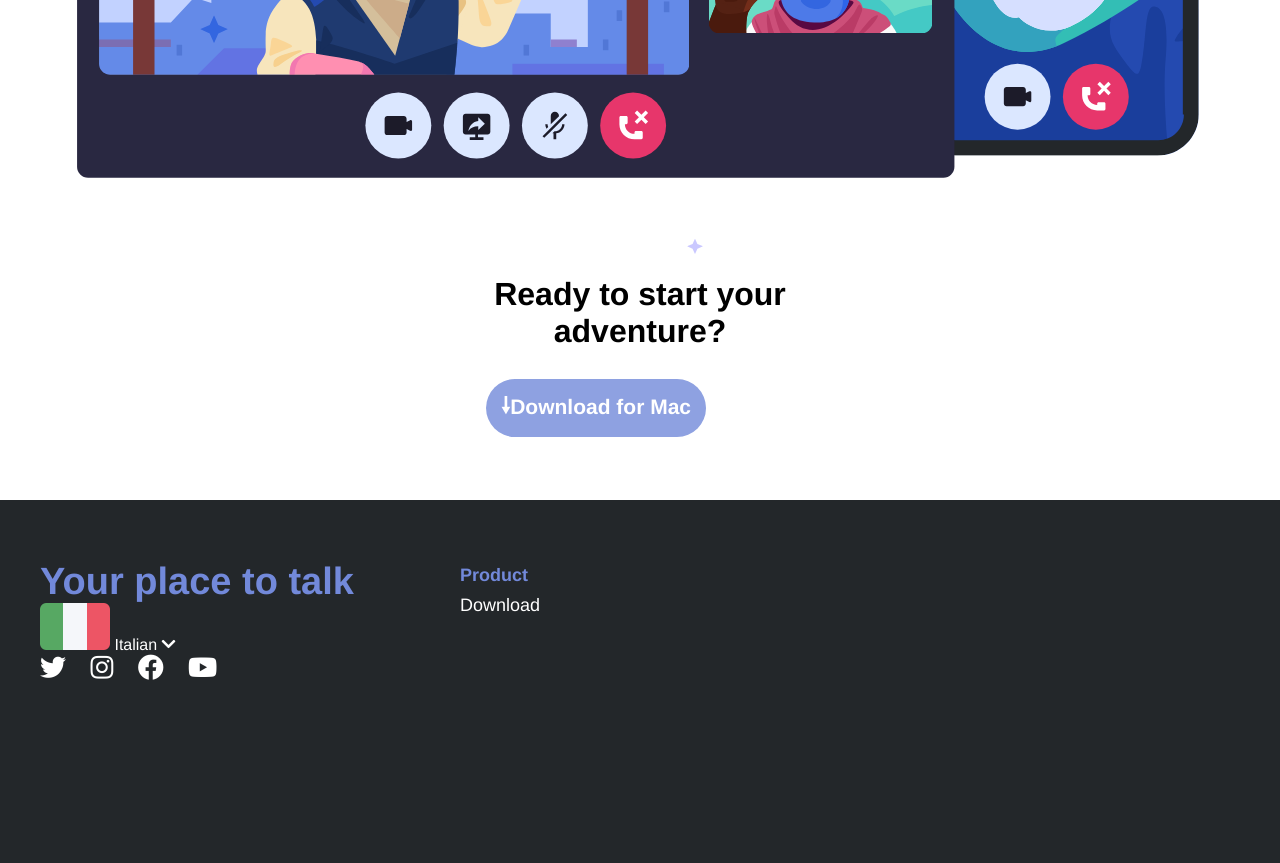
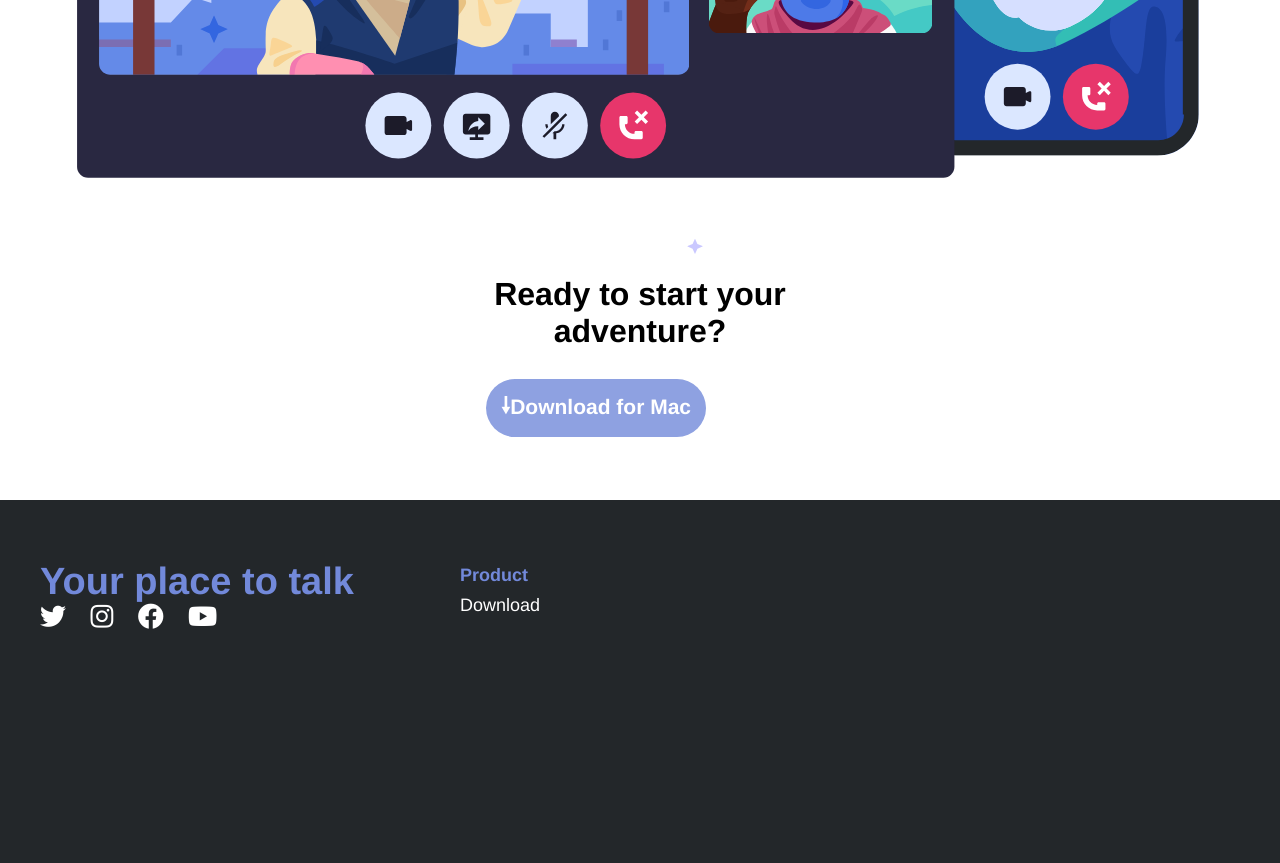
Before and after one commit to Sharad79zero/discord, a plain HTML site: page index.html in a window 1280 px wide. Shown: the part 3230-4093 px from the top of the page. Drawn offline with Linux system fonts and the light colour scheme.

Commit message:
Update index.html

```diff
--- a/index.html
+++ b/index.html
@@ -102,8 +102,7 @@
                     <div class="section-top">
                         <h4>Your place to talk</h4>
                         <div class="language">
-                            <img src="img/ita.png" alt="">
-                            <span>Italian <i class="fas fa-chevron-down"></i></span>
+
                         </div>
                         <div class="social">
                             <a href="#"><i class="fab fa-twitter"></i></a>
```
